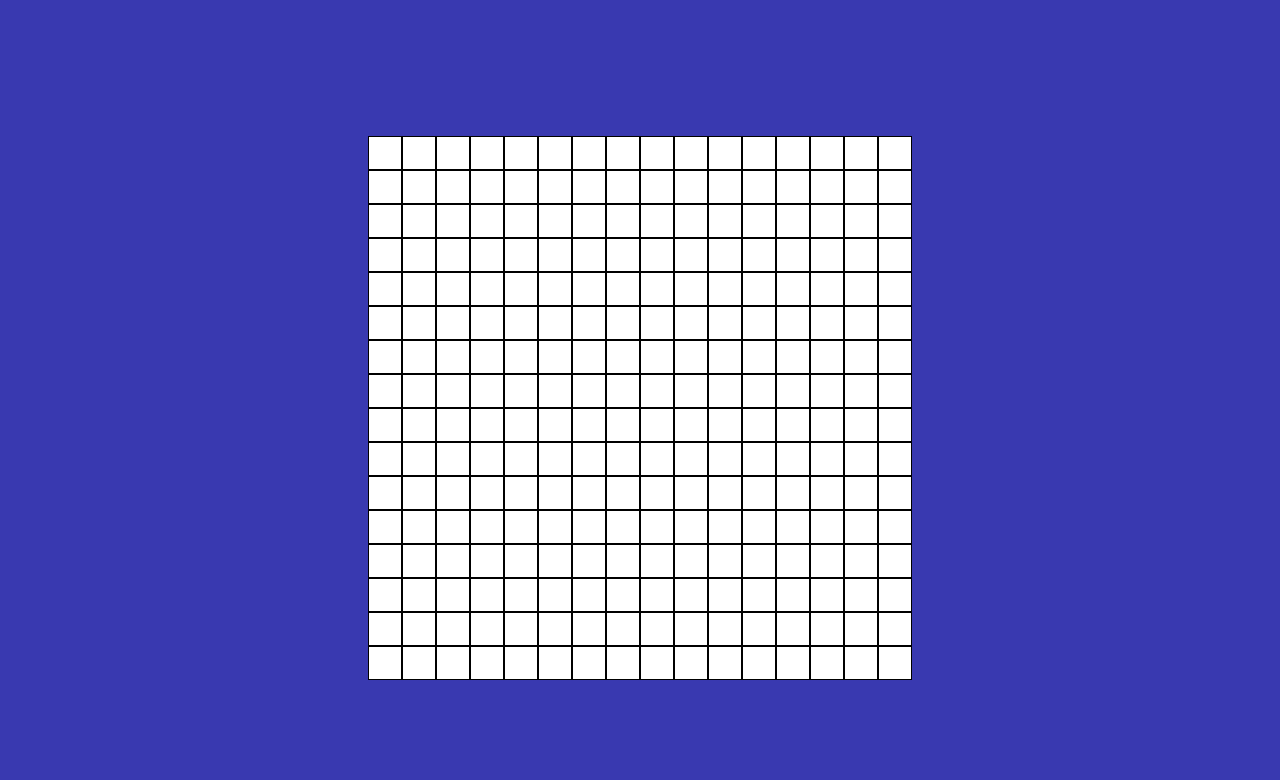
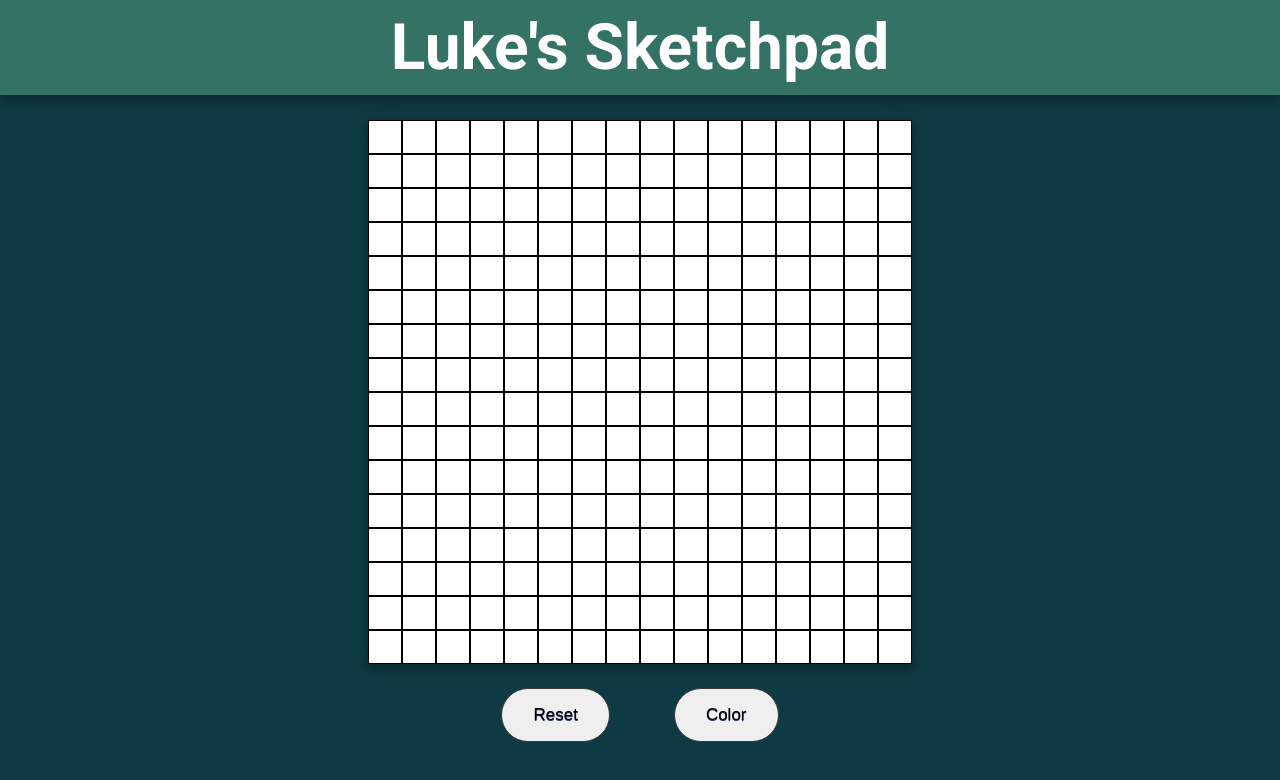
Before and after one commit to Luke-Pitstick/etch-a-sketch, a plain HTML site: page index.html in a window 1280 px wide. Drawn offline with Linux system fonts and the light colour scheme.

Commit message:
added styling and the basic functionality of the squares

```diff
--- a/css/styles.css
+++ b/css/styles.css
@@ -1,24 +1,30 @@
 * {
   font-family: "Roboto", sans-serif;
+  margin: 0;
+  padding: 0;
 }
 
-body, html {
-    height: 100%;
-    background-color: rgb(57, 57, 176);
+body,
+html {
+  height: 100%;
+  background-color: #0E3B43;
 }
 
 #grid-container {
   display: grid;
   grid-template-columns: repeat(16, 0fr);
-  position: relative;
-  top: 50%;
+  box-shadow: 0 4px 8px 0 rgba(0, 0, 0, 0.2), 0 6px 20px 0 rgba(0, 0, 0, 0.19);
+  z-index: 0;
 }
 
 .container {
   display: flex;
+  flex-direction: column;
   justify-content: center;
   align-items: center;
   height: 50vh;
+  margin-top: 17vh;
+  z-index: 0;
 }
 
 .white {
@@ -30,3 +36,50 @@ body, html {
   width: 4vh;
   height: 4vh;
 }
+
+.black {
+  background-color: black;
+}
+
+.header {
+  text-align: center;
+  background-color: #357266;
+  box-shadow: 0 4px 8px 0 rgba(0, 0, 0, 0.2), 0 6px 20px 0 rgba(0, 0, 0, 0.19);
+  z-index: 1;
+}
+
+.header h1 {
+  text-align: center;
+  color: white;
+  padding: 10px;
+  font-size: 4em;
+}
+
+.buttons {
+    display: flex;
+    flex-direction: row;
+    margin-top: 3vh;
+    justify-content: space-evenly;
+    gap: 5vw;
+}
+
+.buttons button {
+	background-color:EEEBD3;
+	border-radius:28px;
+	border:1px solid #39393b;
+	display:inline-block;
+	cursor:pointer;
+	color: black;
+	font-family:Arial;
+	font-size:17px;
+	padding:16px 31px;
+	text-decoration:none;
+	text-shadow:0px 1px 0px #283966;
+}
+.buttons button:hover {
+	background-color:#476e9e;
+}
+.buttons button:active {
+	position:relative;
+	top:1px;
+}
--- a/index.html
+++ b/index.html
@@ -12,9 +12,18 @@
     <title>Sketchpad</title>
   </head>
   <body>
+    <div class="header">
+        <h1>Luke's Sketchpad</h1>
+    </div>
+
     <div class="container">
       <div id="grid-container"></div>
+      <div class="buttons">
+        <button id="reset">Reset</button>
+        <button id="color">Color</button>
     </div>
+    </div>
+
     <script type="text/javascript" src="js/main.js"></script>
   </body>
 </html>
--- a/js/main.js
+++ b/js/main.js
@@ -1,10 +1,17 @@
 const gridContainer = document.querySelector("#grid-container")
+const reset = document.querySelector("#id")
+const color = document.querySelector("#color")
 
 
 for (let i = 0; i < 16 ** 2; i++) {
     const square = document.createElement('div')
+
+    square.addEventListener('mouseover', () => {
+        square.classList.add('black')
+
+    })
+
     square.classList.add('white')
     square.classList.add('square')
     gridContainer.appendChild(square)
-    console.log(i);
 }
```
